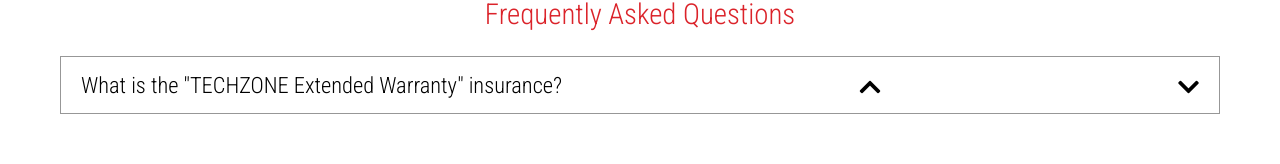
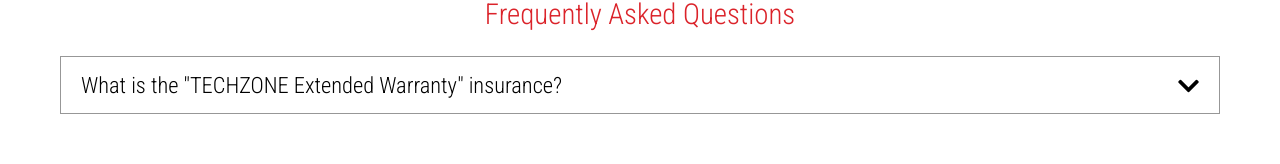
Before and after one commit to dbegogow/TechZone, an Angular app in the folder tech-zone/: page /extended-warranty in a window 1280 px wide. Shown: the part 457-621 px from the top of the page. Built offline with nearby package versions, Linux system fonts and the light colour scheme; a web font is replaced by a local one.

Commit message:
Implement toggle question answer

```diff
--- a/tech-zone/src/app/components/question/question.component.css
+++ b/tech-zone/src/app/components/question/question.component.css
@@ -19,11 +19,19 @@
 .container div i {
     font-size: 1.5rem;
     position: relative;
-    top: 3px;
+    top: 2px;
+    cursor: pointer;
+    transition: 0.3s;
 }
 
+.container div i.rotate {
+    transform: rotate(180deg);
+    transition: 0.3s;
+}
+
+
+
 .container .text {
-    display: none;
     font-size: 1.1rem;
     line-height: 1.5rem;
 }
--- a/tech-zone/src/app/components/question/question.component.html
+++ b/tech-zone/src/app/components/question/question.component.html
@@ -1,10 +1,9 @@
 <div class="container">
     <div>
         <h4 class="title">What is the "TECHZONE Extended Warranty" insurance?</h4>
-        <i class="fas fa-chevron-up"></i>
-        <i class="fas fa-chevron-down"></i>
+        <i [ngClass]="{'rotate': isOpen}" class="fas fa-chevron-down" (click)="toggleText()"></i>
     </div>
-    <p class="text">The "TECHZONE Extended Warranty" insurance provides longer protection of the appliance you have
+    <p *ngIf="isOpen" class="text">The "TECHZONE Extended Warranty" insurance provides longer protection of the appliance you have
         purchased from TECHNOPOLIS. If the average manufacturer's warranty is 2 years, you can prudently extend its
         period to up to 5 years by using the extended warranty of TECHNOPOLIS. During the period, in which you are
         protected with the extended warranty of TECHZONE, the insurer "Allianz Bulgaria" Insurance Company will pay
--- a/tech-zone/src/app/components/question/question.component.ts
+++ b/tech-zone/src/app/components/question/question.component.ts
@@ -6,10 +6,16 @@ import { Component, OnInit } from '@angular/core';
   styleUrls: ['./question.component.css']
 })
 export class QuestionComponent implements OnInit {
+  isOpen = false;
 
   constructor() { }
 
   ngOnInit(): void {
   }
 
+  toggleText() {
+    this.isOpen
+      ? this.isOpen = false
+      : this.isOpen = true;
+  }
 }
```
